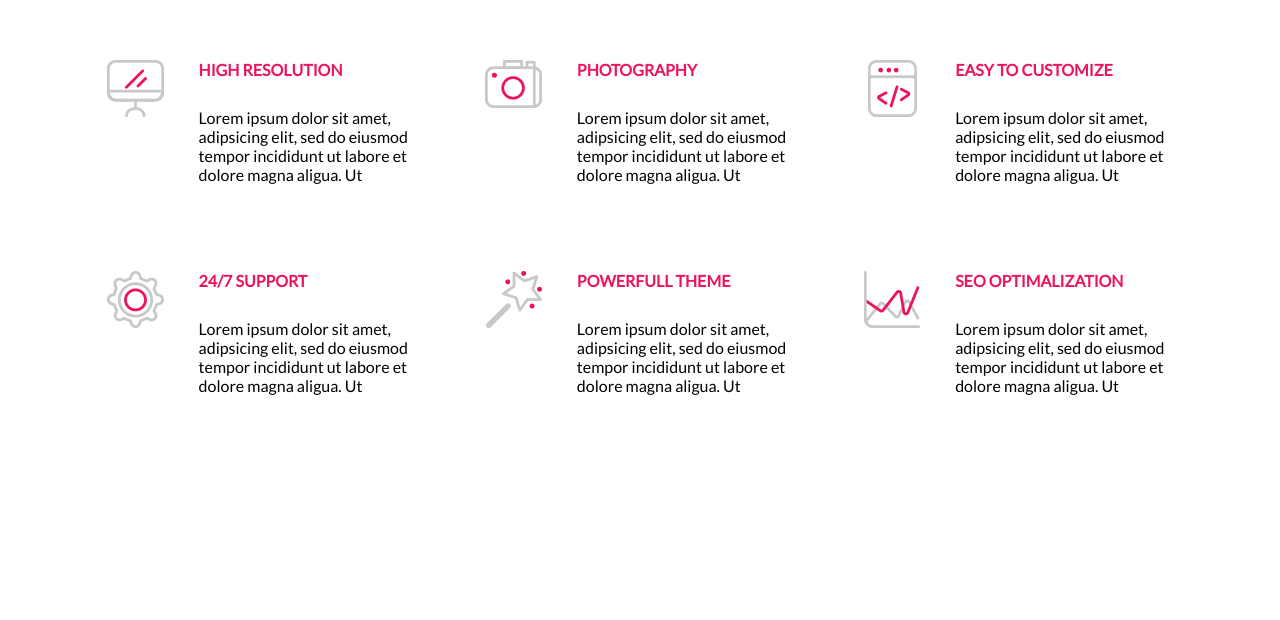
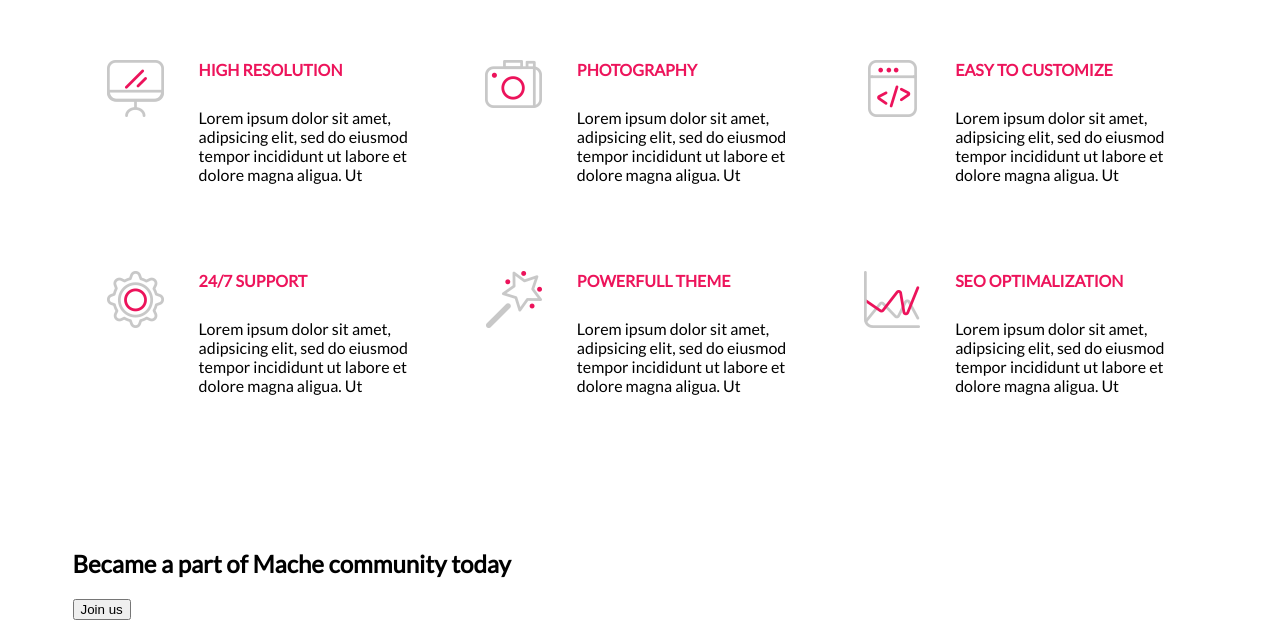
Before and after one commit to Kolumbryna22/Projekt-PSD, a plain HTML site: page index.html in a window 1280 px wide. Shown: the part 3211-3831 px from the top of the page. Before the commit the page ends 3740 px from the top, so only its background shows below. Drawn offline with Linux system fonts and the light colour scheme.

Commit message:
Add text in section joinUs

```diff
--- a/index.html
+++ b/index.html
@@ -244,7 +244,8 @@
         </div>
     </section>
     <section class="container joinUs">
-
+        <h2>Became a part of <span>Mache</span> community today</h2>
+        <button>Join us</button>
     </section>
     <section class="container news">
 
```
